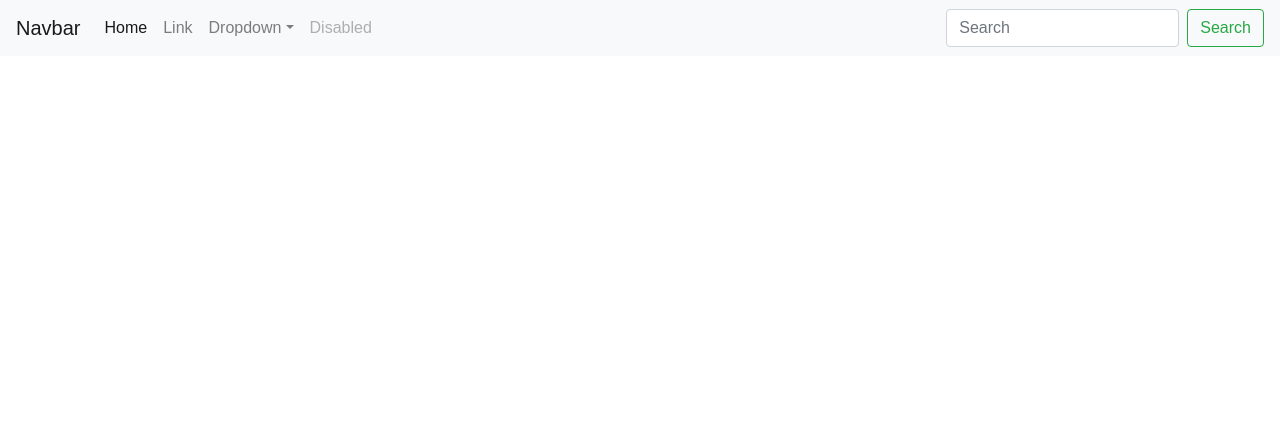
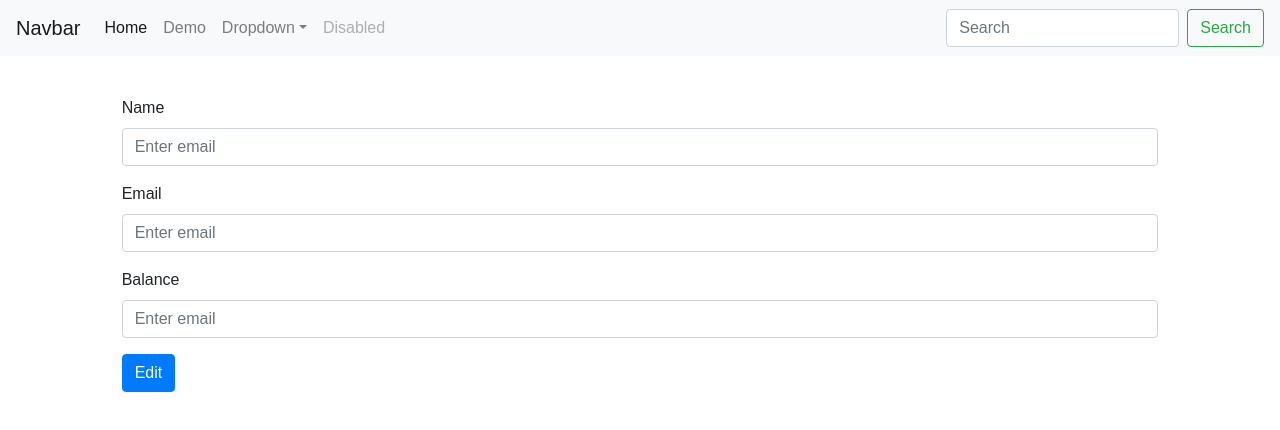
Before and after one commit to shubhamdixit863/reactscratch, a React (Create React App) app: page /edit/1 in a window 1280 px wide. Shown: the top 430 px of the page. Built offline with nearby package versions, Linux system fonts and the light colour scheme; no server answers.

Commit message:
Added url params

```diff
--- a/src/App.js
+++ b/src/App.js
@@ -10,6 +10,8 @@ import {
   Route,
   Link
 } from "react-router-dom";
+import Edit from './components/Edit';
+import Demo from './components/Demo';
 
 
 function App(props) {
@@ -27,6 +29,14 @@ function App(props) {
           <Switch>
           <Route exact path="/home">
           <Home />
+          </Route>
+
+          <Route exact path="/edit/:id">
+          <Edit />
+          </Route>
+
+          <Route exact path="/demo">
+          <Demo/>
           </Route>
         </Switch>
 
--- /dev/null
+++ b/src/components/Demo.js
@@ -0,0 +1,106 @@
+import React, { Component } from 'react'
+
+import axios from "axios";
+
+export default class Demo extends Component {
+
+   constructor()
+   {
+       super()
+       console.log("Constructor called")
+
+       this.state={
+          data:{},
+           page:1
+
+       }
+   }
+
+
+   //---->lifecycle of component starts --->
+
+
+componentDidMount()
+{
+
+
+    /// We gonna be calling the api here which loads th einitial data
+
+    // api call made
+
+    // ip --->backend
+    // 3:14
+    console.log('mounted')
+
+    axios.get("http://localhost:9000/getDat2",{params:{id:"6107fca90d5973d48ffd9923"}}).then(data=>{
+        console.log(data["data"])
+
+     //   this.setState({data:data["data"].data[0],id:data["data"].data[0]._id})
+    })
+}
+
+// sideeffect methods --->
+componentDidUpdate()
+{
+
+    // when your state gets changed
+    // when the props that are passed to this component gets changed -->
+  axios.get(`http://localhost:9000/getData/${this.state.page}`).then(data=>{
+            console.log(data["data"])
+            if(this.state.data.name!=data["data"].name)
+            {
+                this.setState({data:data["data"],id:data["data"]._id})
+
+
+            }
+
+
+
+
+        })
+
+
+
+
+}
+
+
+componentWillUnmount()
+{
+  ///  --->
+
+  // 3:16pm
+  console.log('unmounted')
+
+  /// -->closed the socket connections -->
+}
+
+fetchData=(num)=>{
+
+
+   // this.setState({page:num})
+
+   //this.api()
+
+   // this .setState({})
+
+}
+
+// getSta
+
+    render() {
+        console.log("Render Called")
+        return (
+            <div>
+                <h2>{this.state.id}</h2>
+                <h1>{this.state.data["name"]}</h1>
+
+                <button className="btn btn-success" onClick={()=>this.fetchData(1)}>1</button>
+                <button className="btn btn-success" onClick={()=>this.fetchData(2)}>2</button>
+
+                <button className="btn btn-success" onClick={()=>this.fetchData(3)}>3</button>
+
+            </div>
+        )
+    }
+}
--- a/src/components/Edit.js
+++ b/src/components/Edit.js
@@ -1,8 +1,70 @@
-import React from 'react'
+import React,{useEffect,useState} from 'react'
+import axios from "axios";
+import {useParams} from "react-router-dom";
 
 function Edit(props) {
+    //const [id,setId]=useState({});
+    const [state,setState]=useState({
+       name:"",
+       email:"",
+       balance:""
+
+    });
+
+    //{state!=0? <>:""}
+
+
+    let params = useParams();
+
+
+    //  1- I have to get the id of the data from the url
+    // 2-I have to get the data for that particular id from our backend
+    // using axios --->
+
+useEffect(() => {
+
+        //----
+
+        axios.get(`http://localhost:9000/getData/${params.id}`).then(data=>{
+            console.log(data["data"]);
+            setState(data["data"])
+
+
+        }).catch(err=>{
+            console.log(err);
+        })
+
+
+
+    }, [])
+
+   const  handleChange=(event)=>{
+
+        setState({[event.target.name]:event.target.value})
+
+    }
+
+
     return (
         <div>
+
+<form>
+  <div className="form-group">
+    <label htmlFor="exampleInputEmail1">Name</label>
+    <input type="text" className="form-control" id="exampleInputEmail1"  name="name" value={state.name} aria-describedby="emailHelp" onChange={handleChange} placeholder="Enter email"/>
+  </div>
+
+  <div className="form-group">
+    <label htmlFor="exampleInputEmail1">Email</label>
+    <input type="text" className="form-control" id="exampleInputEmail1"  name="email" value={state.email} aria-describedby="emailHelp" onChange={handleChange} placeholder="Enter email"/>
+  </div>
+
+  <div className="form-group">
+    <label htmlFor="exampleInputEmail1">Balance</label>
+    <input type="text" className="form-control" id="exampleInputEmail1" name="balance" value={state.balance} aria-describedby="emailHelp" onChange={handleChange} placeholder="Enter email"/>
+  </div>
+  <button type="submit" className="btn btn-primary">Edit</button>
+</form>
 
         </div>
     )
--- a/src/components/Home.js
+++ b/src/components/Home.js
@@ -1,13 +1,17 @@
 import React,{useEffect,useState} from 'react'
 import axios  from 'axios';
 import {useHistory} from "react-router-dom"
+import ModalPrompt from './partials/ModalPrompt';
 
 
 function Home(props) {
-  const [state,setState]=useState(null);
+  const [state,setState]=useState(null);  /// th
+  const [showModal,setShowModal]=useState(false);
   let history = useHistory();
 
 
+
+  // so it will play all the roles of component did update /mount and unmount
 useEffect(()=>{
   axios.get("http://localhost:9000/data").then(data=>{
     ///
@@ -22,14 +26,36 @@ useEffect(()=>{
 
 },[])
 
-const openEdit=()=>{
+const openEdit=(id)=>{
 
-  history.push("/")
+  history.push(`/edit/${id}`)
+
+}
+
+const openDelete=(id)=>{
+
+// Api call
+let value=confirm("Are you really wanto delete this record");
+if(value)
+{
+  /// call the api
+  alert("Record deleted")
+}
+
+
+
+
+}
+
+const openAddModal=()=>{
+  setShowModal(true);
+
 
 }
 
   return (
     <div>
+      <button className="btn btn-success" style={{marginBottom:"13px"}}  onClick={openAddModal}> Add Record</button>
 
     {state? <table className="table table-bordered">
 <thead>
@@ -60,8 +86,8 @@ state.data.map(ele=>(
 <td><img src={ele.picture}></img></td>
 <td>{ele.age}</td>
 <td>{ele.eyeColor}</td>
-<td onClick={openEdit}> <svg className= 'edit' xmlns="http://www.w3.org/2000/svg" height="24px" viewBox="0 0 24 24" width="24px" fill="#000000"><path d="M0 0h24v24H0z" fill="none"/><path d="M3 17.25V21h3.75L17.81 9.94l-3.75-3.75L3 17.25zM20.71 7.04c.39-.39.39-1.02 0-1.41l-2.34-2.34c-.39-.39-1.02-.39-1.41 0l-1.83 1.83 3.75 3.75 1.83-1.83z"/></svg></td>
-<td><svg xmlns="http://www.w3.org/2000/svg" height="24px" viewBox="0 0 24 24"><path d="M0 0h24v24H0z" fill="none"/><path d="M6 19c0 1.1.9 2 2 2h8c1.1 0 2-.9 2-2V7H6v12zM19 4h-3.5l-1-1h-5l-1 1H5v2h14V4z"/></svg></td>
+<td  style={{cursor:"pointer"}} onClick={()=>openEdit(ele._id)}> <svg className= 'edit' xmlns="http://www.w3.org/2000/svg" height="24px" viewBox="0 0 24 24" width="24px" fill="#000000"><path d="M0 0h24v24H0z" fill="none"/><path d="M3 17.25V21h3.75L17.81 9.94l-3.75-3.75L3 17.25zM20.71 7.04c.39-.39.39-1.02 0-1.41l-2.34-2.34c-.39-.39-1.02-.39-1.41 0l-1.83 1.83 3.75 3.75 1.83-1.83z"/></svg></td>
+<td style={{cursor:"pointer"}} onClick={()=>openDelete(ele._id)} ><svg xmlns="http://www.w3.org/2000/svg" height="24px" viewBox="0 0 24 24"><path d="M0 0h24v24H0z" fill="none"/><path d="M6 19c0 1.1.9 2 2 2h8c1.1 0 2-.9 2-2V7H6v12zM19 4h-3.5l-1-1h-5l-1 1H5v2h14V4z"/></svg></td>
 
 </tr>
 
@@ -73,6 +99,8 @@ state.data.map(ele=>(
 </tbody>
 </table>:"Loading........"}
 
+{showModal?<ModalPrompt/>:""}
+
     </div>
 
   )
--- a/src/components/partials/Header.js
+++ b/src/components/partials/Header.js
@@ -24,7 +24,8 @@ function Header() {
 
             </li>
             <li className="nav-item">
-              <a className="nav-link" href="#">Link</a>
+              <Link to="/demo" className="nav-link">Demo</Link>
+
             </li>
             <li className="nav-item dropdown">
               <a className="nav-link dropdown-toggle" href="#" id="navbarDropdown" role="button" data-toggle="dropdown" aria-haspopup="true" aria-expanded="false">
--- /dev/null
+++ b/src/components/partials/ModalPrompt.js
@@ -0,0 +1,27 @@
+import React from 'react'
+
+function ModalPrompt() {
+    return (
+        <div className="modal" tabindex="-1" role="dialog">
+  <div className="modal-dialog" role="document">
+    <div className="modal-content">
+      <div className="modal-header">
+        <h5 className="modal-title">Modal title</h5>
+        <button type="button" className="close" data-dismiss="modal" aria-label="Close">
+          <span aria-hidden="true">&times;</span>
+        </button>
+      </div>
+      <div className="modal-body">
+        <p>Modal body text goes here.</p>
+      </div>
+      <div className="modal-footer">
+        <button type="button" className="btn btn-secondary" data-dismiss="modal">Close</button>
+        <button type="button" className="btn btn-primary">Save changes</button>
+      </div>
+    </div>
+  </div>
+</div>
+    )
+}
+
+export default ModalPrompt
```
Also changed, not shown: 1 other file (tests, documents, lock files or other folders).
